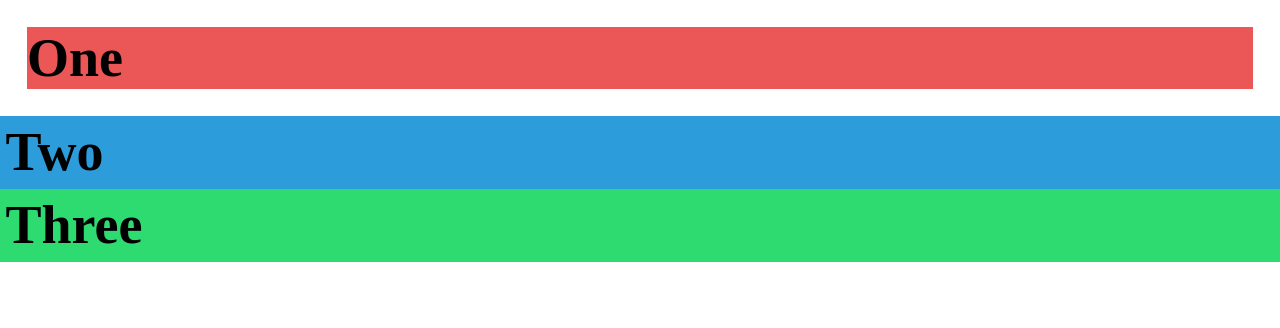
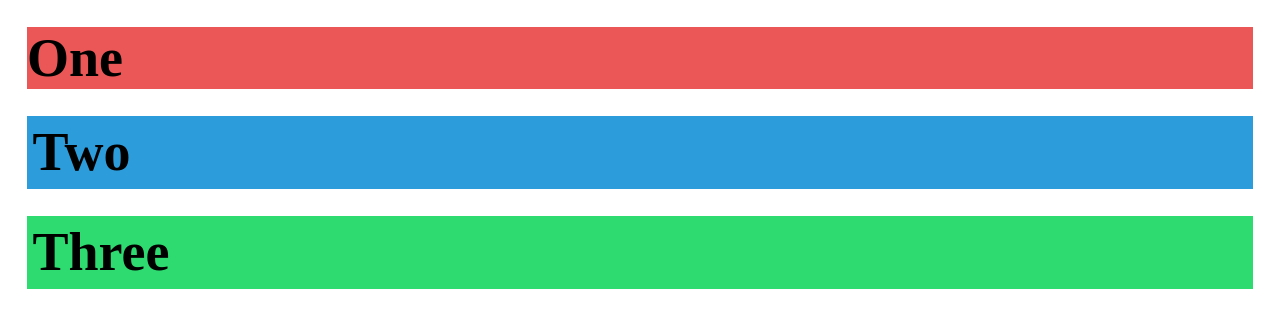
Before and after one commit to JohnLRanola/RichWebLabs, a plain HTML site: page hello/index.html in a window 1280 px wide. Drawn offline with Linux system fonts and the light colour scheme.

```diff
--- a/hello/style.css
+++ b/hello/style.css
@@ -25,7 +25,7 @@
     border: 0 solid #27AE60;
 
  /* Do not forget the behaviour known as margin collapsing. When two elements have two different margins, they will be separated by the highest one.  */
-    margin: 0em;
+    margin: 0.5em;
 
 .
 
@@ -38,7 +38,7 @@
     border: 0 solid #27AE60;
 
  /* Do not forget the behaviour known as margin collapsing. When two elements have two different margins, they will be separated by the highest one.  */
-    margin: 0em;
+    margin: 0.5em;
 
 .
 
```
